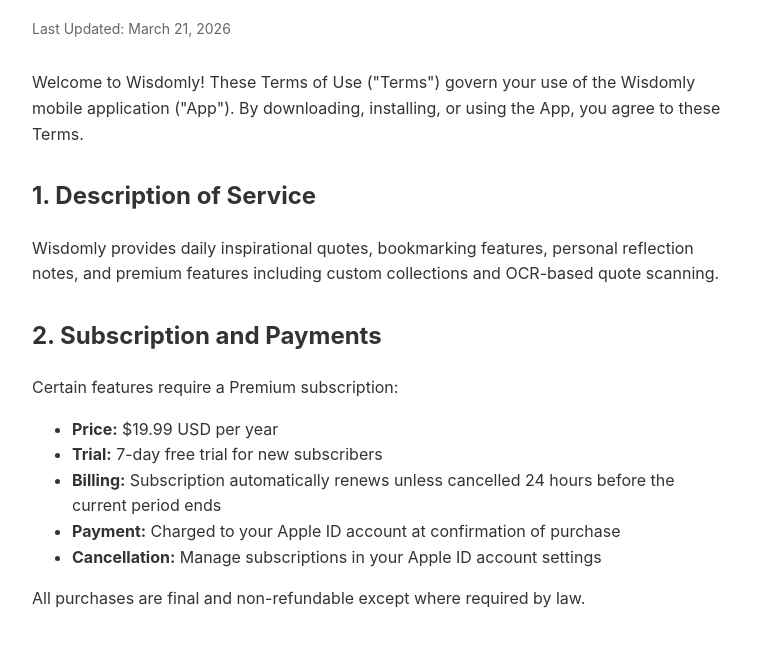
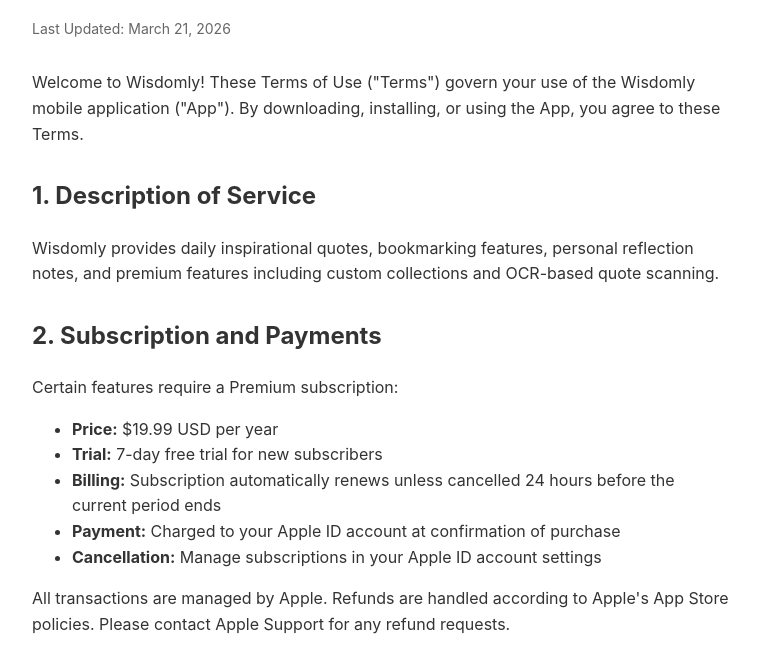
Before and after one commit to AsterGemini/dailywisdom-legal, a plain HTML site: page terms.html in a window 1280 px wide. Shown: the part 148-797 px from the top of the page, without its empty margins (258-1021 px from the left). Drawn offline with Linux system fonts and the light colour scheme.

Commit message:
Update refund policy in terms and conditions

```diff
--- a/terms.html
+++ b/terms.html
@@ -28,7 +28,7 @@
     <li><strong>Payment:</strong> Charged to your Apple ID account at confirmation of purchase</li>
     <li><strong>Cancellation:</strong> Manage subscriptions in your Apple ID account settings</li>
   </ul>
-  <p>All purchases are final and non-refundable except where required by law.</p>
+  <p>All transactions are managed by Apple. Refunds are handled according to Apple's App Store policies. Please contact Apple Support for any refund requests.</p>
 
   <h2>3. User Content</h2>
   <p>You retain ownership of any quotes, reflections, and collections you create in the App. You grant us a limited license to store this content locally on your device.</p>
```
